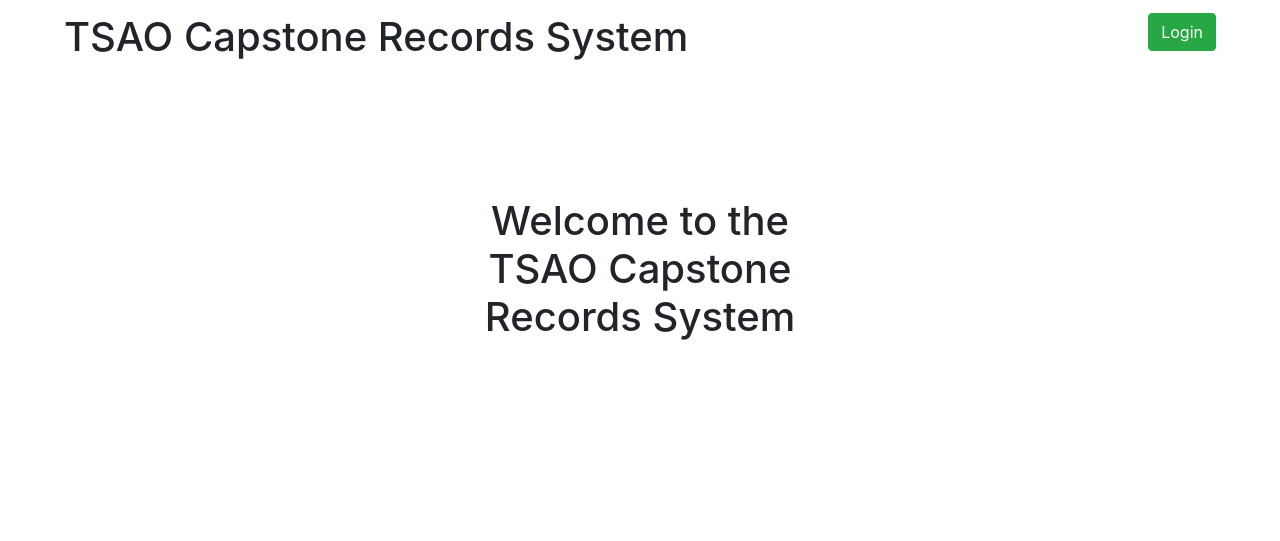
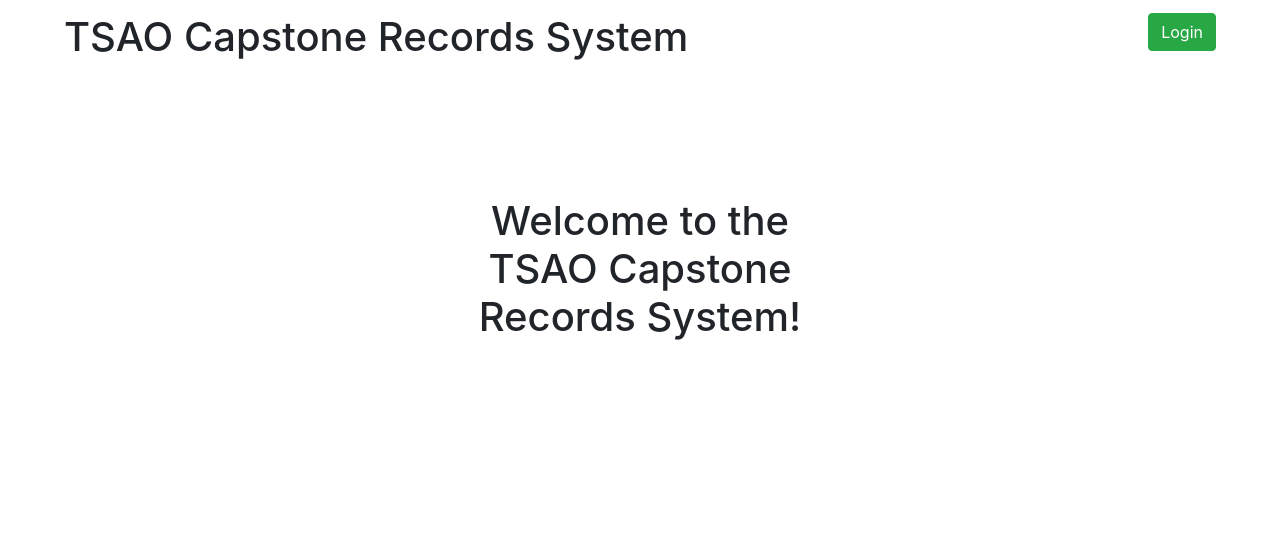
Before and after one commit to DevOpsTeamE/DevOps2023Asg1, a Flask app: page / in a window 1280 px wide. Shown: the top 541 px of the page. Run offline with Flask 3, Linux system fonts and the light colour scheme.

Commit message:
ci/cd test

```diff
--- a/templates/Home/index.html
+++ b/templates/Home/index.html
@@ -8,6 +8,6 @@
             <h1>TSAO Capstone Records System</h1>
             <a href="/login"><button type="button" class="btn btn-success"><div>Login</div></button></a>
         </div>
-        <h1 style="text-align: center;padding-top:10%;margin-left:35%;margin-right:35%;">Welcome to the TSAO Capstone Records System</h1>
+        <h1 style="text-align: center;padding-top:10%;margin-left:35%;margin-right:35%;">Welcome to the TSAO Capstone Records System!</h1>
     </body>
 </html>
```
